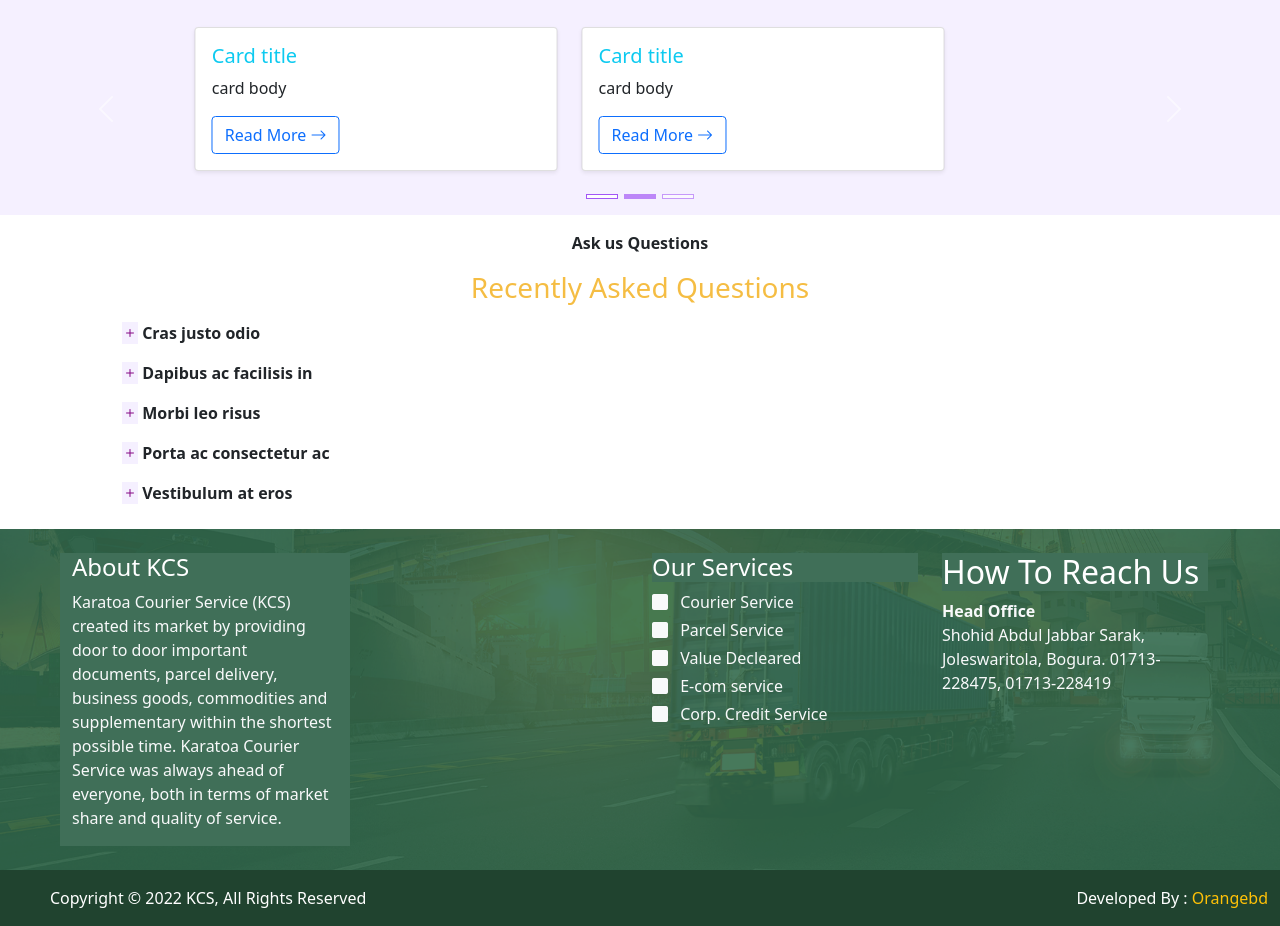
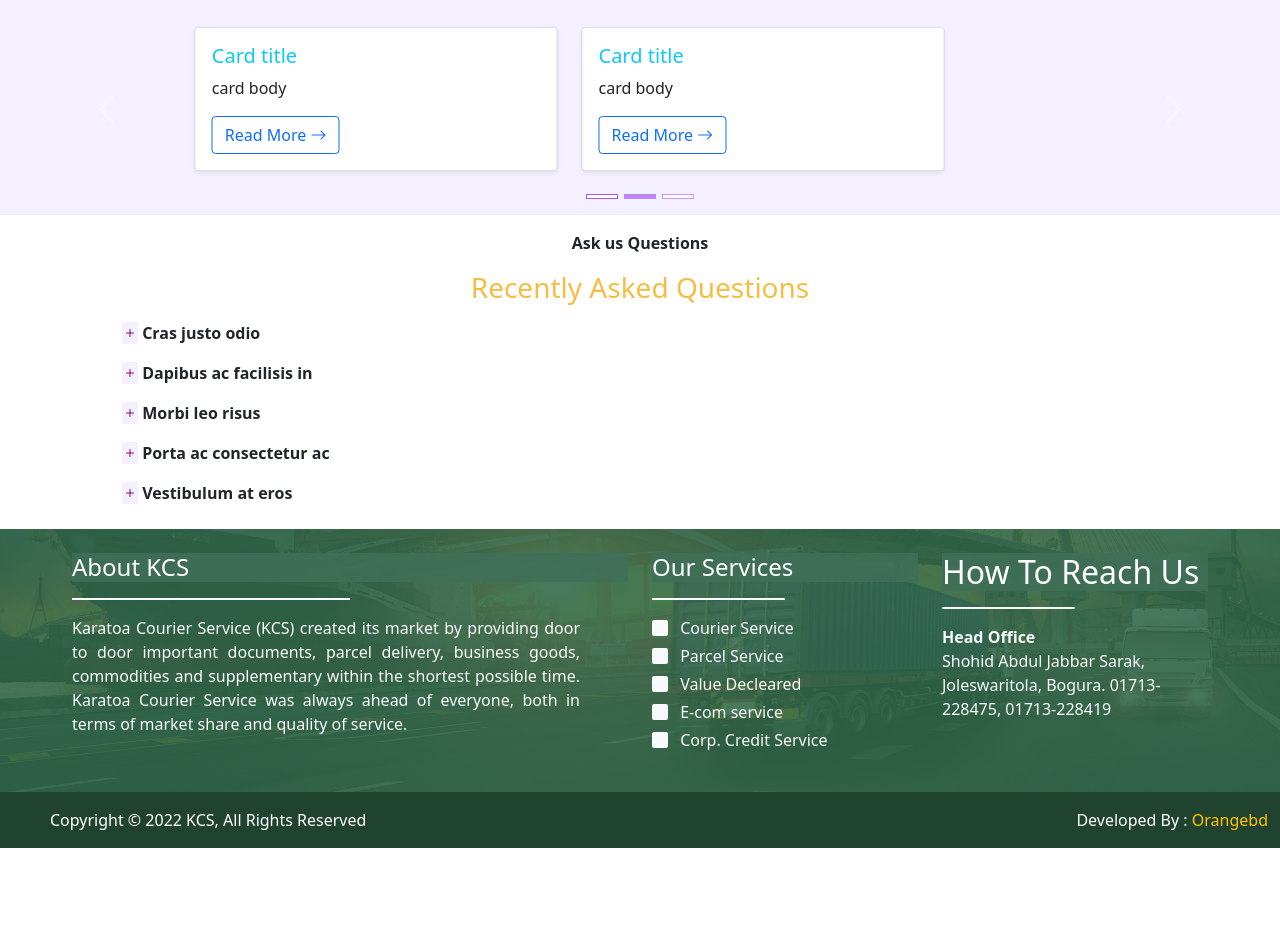
Before and after one commit to NahinAhmed28/korotoa-frontend-orangebd, a plain HTML site: page index.html in a window 1280 px wide. Shown: the part 4111-5037 px from the top of the page. After the commit the page ends 4959 px from the top, so only its background shows below. Drawn offline with nearby package versions, Linux system fonts and the light colour scheme.

Commit message:
done without margin x axis equal

```diff
--- a/assets/styles/styles.css
+++ b/assets/styles/styles.css
@@ -122,7 +122,7 @@ li{
     background: url('../images/footerbg.png') round;margin-bottom: 0px
 }
 .bg-footer-color{
-    background-color: #406f58;
+    background-color: rgba(64, 111, 88, 0.9);
     background-size: 50%;
 }
 .last-footer-bg{
@@ -155,3 +155,6 @@ li{
 .link-color{
     color: #9843f5;
 }
+.footer-hr-opacity{
+    opacity: 1!important;
+}
--- a/index.html
+++ b/index.html
@@ -508,19 +508,19 @@
 
     <div class="row justify-content-center mx-5">
         <div class="col-sm-6 my-4 ">
-            <div class="row">
-                <div class="col-sm-6 bg-footer-color">
-                    <h4 class="text-white">About KCS</h4>
-                    <p class="text-light">Karatoa Courier Service (KCS) created its market by providing door to door important documents,
+
+                    <h4 class="text-white bg-footer-color">About KCS</h4>
+                    <hr class="text-light w-50 footer-hr-opacity">
+                    <p class="text-light justify pe-5">Karatoa Courier Service (KCS) created its market by providing door to door important documents,
                         parcel delivery, business goods, commodities and supplementary within the shortest possible time.
                         Karatoa Courier Service was always ahead of everyone, both in terms of market share and quality of service. </p>
-                </div>
-            </div>
+
         </div>
         <div class="col-sm-6 my-4 ">
             <div class="row">
                 <div class="col-sm-6 ">
                     <h4 class="text-white bg-footer-color" >Our Services</h4>
+                    <hr class="text-light w-50 footer-hr-opacity">
                     <ul class="text-light ps-0">
                        <li class="mb-1"> <i class="bi bi-square-fill text-light me-2"></i> Courier Service</li>
                        <li class="mb-1"> <i class="bi bi-square-fill text-light me-2"></i> Parcel Service</li>
@@ -530,6 +530,7 @@
                 </div>
                 <div class="col-sm-6 ">
                     <h2 class="text-white bg-footer-color" >How To Reach Us<br></h2>
+                    <hr class="text-light w-50 footer-hr-opacity">
                     <p class="text-light"><span class="fw-bold">Head Office</span> <br>
                         Shohid Abdul Jabbar Sarak, Joleswaritola, Bogura.
                         01713-228475, 01713-228419 </p>
```
